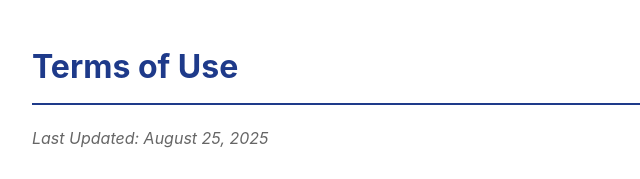
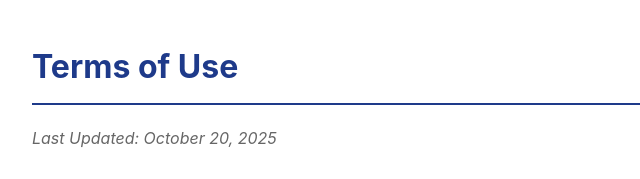
Before and after one commit to LottolabsLLC/terms-of-use, a plain HTML site: page index.html in a window 1280 px wide. Shown: the top 179 px of the page, 208-848 px from the left. Drawn offline with Linux system fonts and the light colour scheme.

Commit message:
Update index.html

```diff
--- a/index.html
+++ b/index.html
@@ -50,7 +50,7 @@
 </head>
 <body>
     <h1>Terms of Use</h1>
-    <p class="effective-date">Last Updated: August 25, 2025</p>
+    <p class="effective-date">Last Updated: October 20, 2025</p>
 
     <div class="section">
         <h2>1. ACCEPTANCE OF TERMS</h2>
```
